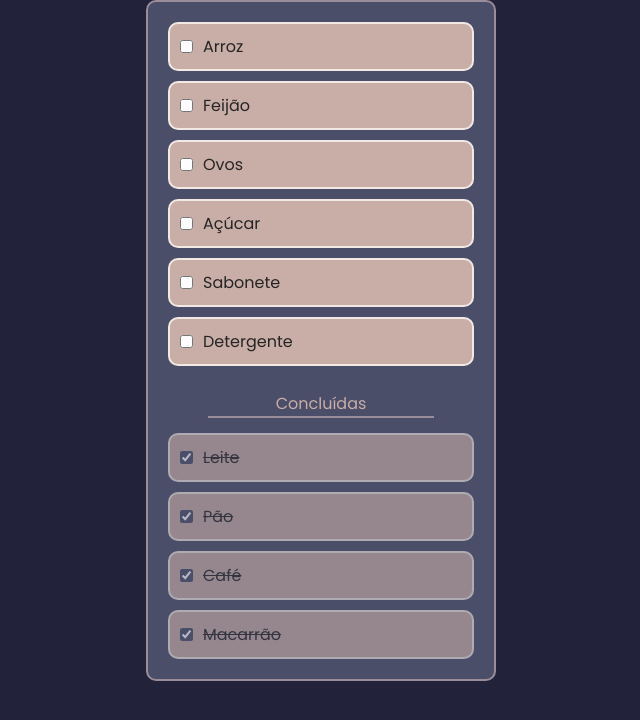
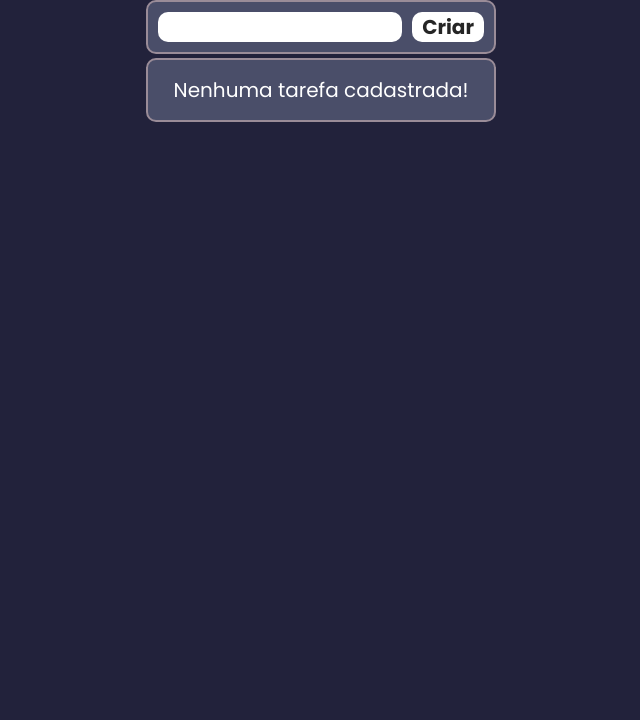
Before and after one commit to Henrincode/listinha, a plain HTML site: page index.html in a window 1280 px wide. Shown: the part 188-908 px from the top of the page, without its empty margins (319-959 px from the left). After the commit the page ends 800 px from the top, so only its background shows below. Drawn offline with nearby package versions, Linux system fonts and the light colour scheme.

Commit message:
Criado botão para inserir dados nas listas, lixeira para apagar a lista e banco de dados agora esta no localStorage para persistir os dados

```diff
--- a/index.html
+++ b/index.html
@@ -17,6 +17,11 @@
     </header>
 
     <main>
+        <div id="adicionar">
+            <input class="teste" type="text">
+            <button>Criar</button>
+        </div>
+        <div id="fazer"></div>
     </main>
 
     <footer></footer>
--- a/script.js
+++ b/script.js
@@ -1,40 +1,35 @@
-const tarefasBanco = []
+const tarefasBanco = JSON.parse(localStorage.getItem('tarefas')) || []
 
-const main = document.querySelector('main')
+const listaFazer = document.querySelector('#fazer')
+const novaTarefaInput = document.querySelector('#adicionar input')
+const novaTarefaBotao = document.querySelector('#adicionar button')
 
-carregarDados()
+novaTarefaBotao.addEventListener('click', e => {
+    if (novaTarefaInput.value) novaTarefa()
+})
+
+novaTarefaInput.addEventListener('keydown', e => {
+    if (e.key === 'Enter' && novaTarefaInput.value) novaTarefa()
+})
+
+listarTarefas()
 
 // FUNÇÕES
 
-// Carrega os dados antes de renderizar a lista
-async function carregarDados() {
-    try {
-        // Carrega os dados
-        const carregarTarefas = await fetch('./data.json')
-        const dadosTarefas = await carregarTarefas.json()
+function listarTarefas() {
 
-        // Joga os dados carregados no array
-        tarefasBanco.push(...dadosTarefas)
+    localStorage.setItem('tarefas', JSON.stringify(tarefasBanco))
 
-        // Desenha a lista de tarefas
-        listarTarefas()
-
-    } catch (erro) {
-        console.error('Erro ao carregar dados: ', erro)
-    }
-}
-
-function listarTarefas() {
 
     // Separa tarefas concluídas de não concluídas
     const concluidas = tarefasBanco.filter(tarefa => tarefa.concluido === true)
     const naoConcluidas = tarefasBanco.filter(tarefa => tarefa.concluido === false)
 
     // Desenha a lista de tarefas
-    main.innerHTML = ''
+    listaFazer.innerHTML = ''
 
-    naoConcluidas.forEach(tarefa => {
-        main.innerHTML += `
+    naoConcluidas.reverse().forEach(tarefa => {
+        listaFazer.innerHTML += `
                 <div class="tarefa" draggable="true" idTarefa="${tarefa.id}">
                     <input type="checkbox">
                     <p>${tarefa.texto}</p>
@@ -44,10 +39,10 @@ function listarTarefas() {
     })
 
     // Se não tiver tarefas concluídas não mostra o texto a seguir
-    if (concluidas.length > 0) main.innerHTML += '<p class="texto-concluidas">Concluídas</p>'
+    if (concluidas.length > 0) listaFazer.innerHTML += '<p class="texto-concluidas">Concluídas</p>'
 
     concluidas.forEach(tarefa => {
-        main.innerHTML += `
+        listaFazer.innerHTML += `
                 <div class="tarefa concluida" idTarefa="${tarefa.id}">
                     <input type="checkbox" checked>
                     <p>${tarefa.texto}</p>
@@ -58,6 +53,20 @@ function listarTarefas() {
 
     acaoCheckbox()
     acaoLixeira()
+
+    if (tarefasBanco.length <= 0) {
+        listaFazer.innerHTML = `<p class="nenhuma-tarefa">Nenhuma tarefa cadastrada!</p>`
+    }
+}
+
+function novaTarefa() {
+    tarefasBanco.push({
+        id: Number(tarefasBanco.length + 1),
+        texto: novaTarefaInput.value,
+        concluido: false
+    })
+    novaTarefaInput.value = ''
+    listarTarefas()
 }
 
 // Se Checkbox for clicado alterna tarefa concluida ou não concluida
@@ -82,11 +91,12 @@ function acaoCheckbox() {
 
 }
 
+
 function acaoLixeira() {
     const lixeiras = document.querySelectorAll('.tarefa .lixeira')
 
     lixeiras.forEach(lixeira => {
-        lixeira.addEventListener('click', function() {
+        lixeira.addEventListener('click', function () {
             const pai = this.closest('.tarefa')
             const retornaIndice = tarefa => tarefa.id === Number(pai.getAttribute('idTarefa'))
             const indice = tarefasBanco.findIndex(retornaIndice)
--- a/style.css
+++ b/style.css
@@ -16,6 +16,7 @@ body {
   min-height: 100vh;
 
   padding: 40px 0;
+  padding-bottom: 120px;
 
   color: white;
   font-family: "Poppins";
@@ -23,7 +24,29 @@ body {
   background: #22223b;
 }
 
+header {
+  display: flex;
+  flex-direction: column;
+  align-items: center;
+}
+
 main {
+  display: flex;
+  flex-direction: column;
+  gap: 4px;
+}
+
+h1,
+h2,
+h3,
+h4,
+h5,
+h6 {
+  margin: 0;
+  padding: 0;
+}
+
+#fazer {
   display: flex;
   flex-direction: column;
   /* gap: 10px; */
@@ -39,28 +62,12 @@ main {
   background: #4a4e69;
 }
 
-header {
-  display: flex;
-  flex-direction: column;
-  align-items: center;
-}
-
-h1,
-h2,
-h3,
-h4,
-h5,
-h6 {
-  margin: 0;
-  padding: 0;
-}
-
 .tarefa {
   display: flex;
   flex-direction: row;
   gap: 10px;
 
-  margin: 5px 0;
+  margin: 2px 0;
   padding: 10px;
   /* padding-right: 0; */
 
@@ -98,7 +105,7 @@ h6 {
   display: block;
 }
 
-main .texto-concluidas {
+.texto-concluidas {
   margin: 20px 40px;
   margin-bottom: 10px;
   border-bottom: 2px solid #9a8c98;
@@ -106,6 +113,62 @@ main .texto-concluidas {
   color: #c9ada7;
   text-align: center;
 }
+
+.nenhuma-tarefa {
+  font-size: 20px;
+  text-align: center;
+}
+
+#adicionar {
+  display: flex;
+  flex-direction: row;
+  gap: 10px;
+  justify-content: center;
+
+  max-width: 350px;
+  width: 100%;
+  margin: 0 auto;
+  padding: 10px;
+
+  border: solid 2px #9a8c98;
+  border-radius: 10px;
+
+  background-color: #4a4e69;
+}
+
+#adicionar input {
+  flex: 1;
+  width: 100%;
+  padding: 0 10px;
+  border: 0;
+  border-radius: 10px;
+  outline: 0;
+  font-family: "Poppins";
+  font-size: 20px;
+  font-weight: 300;
+}
+
+#adicionar button {
+  cursor: pointer;
+  padding: 0 10px;
+  border: 0;
+  border-radius: 10px;
+  outline: 0;
+  color: #252525;
+  font-family: "Poppins";
+  font-size: 20px;
+  font-weight: bold;
+  background-color: white;
+
+  transition: color 100ms, background 300ms;
+}
+
+#adicionar button:hover {
+  color: white;
+  background-color: #9a8c98;
+}
+
+/* EFEITOS */
 
 .sumindo {
   transform: scale(0);
@@ -116,3 +179,9 @@ main .texto-concluidas {
   opacity: 0;
   overflow: hidden;
 }
+
+@media (max-width: 1000px) {
+  .tarefa i {
+    display: block;
+  }
+}
```
